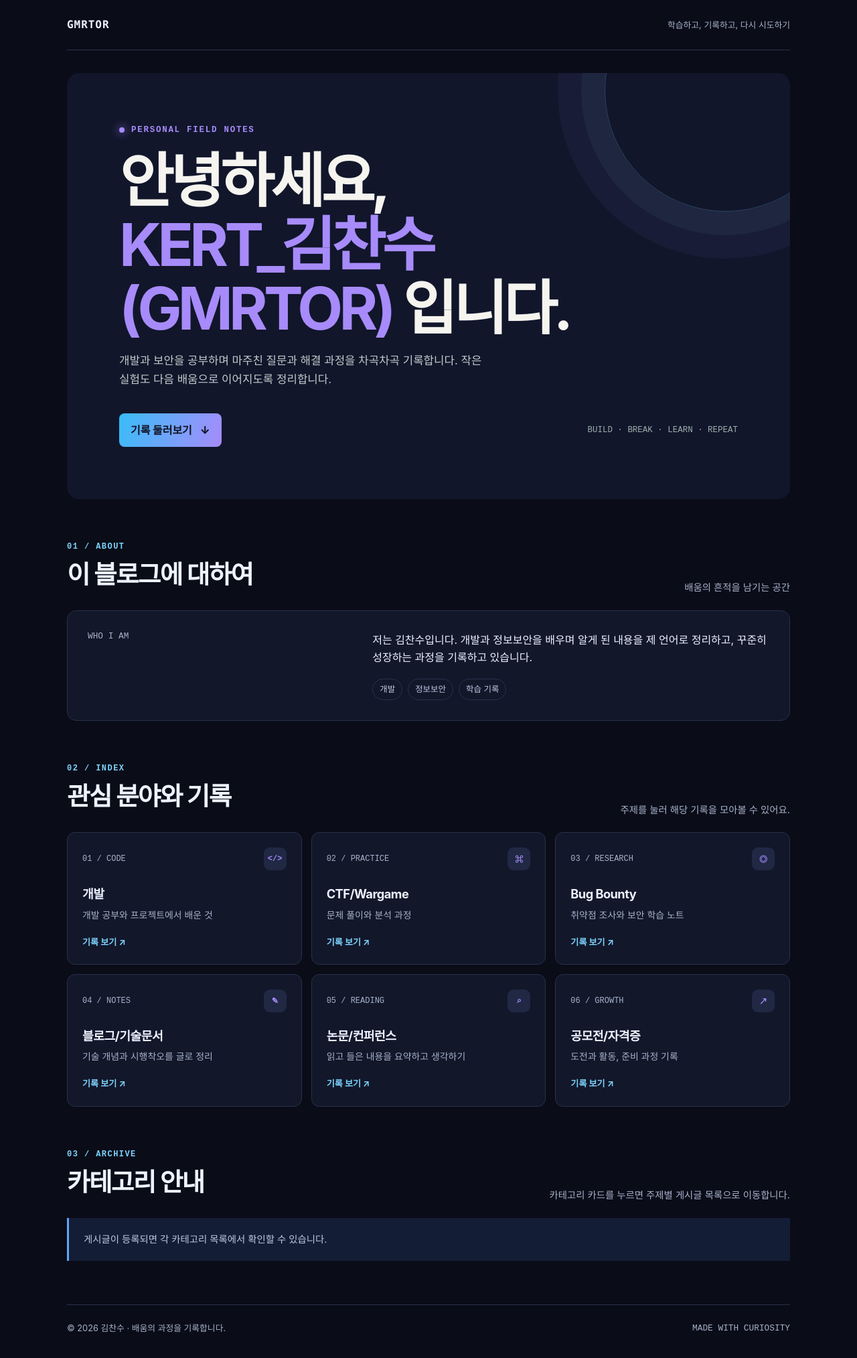
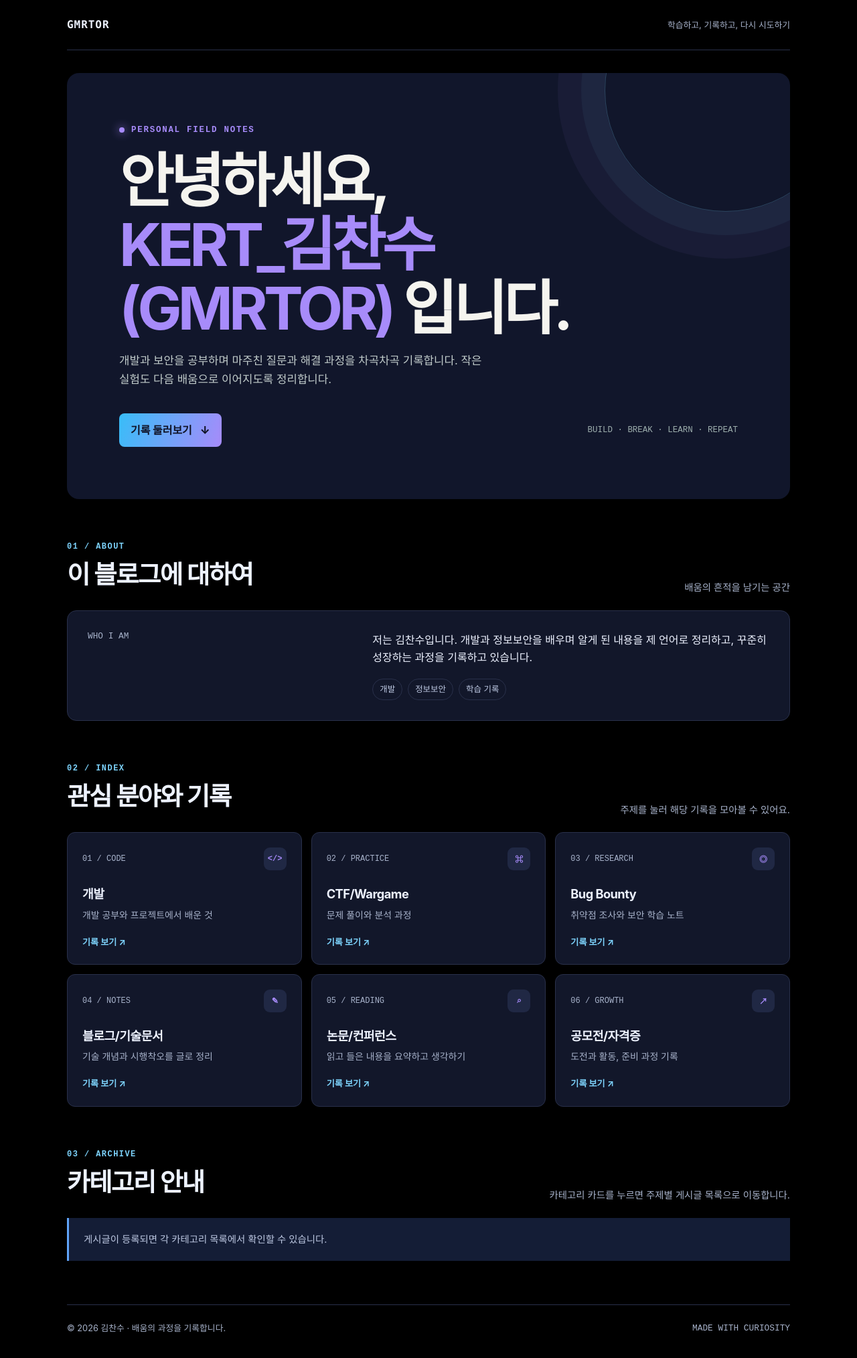
Before and after one commit to chansu8472-cpu/chansu8472-cpu.github.io, a Jekyll site: the page index.html, which Jekyll copies as it is, in a window 1280 px wide. Shown: the whole page at 67% size. Built offline with Jekyll 4.4.1, drawn with Linux system fonts in a browser that asks for light colours.

Commit message:
Set homepage background to OLED black

```diff
--- a/index.html
+++ b/index.html
@@ -4,10 +4,10 @@
   <meta charset="utf-8">
   <meta name="viewport" content="width=device-width, initial-scale=1">
   <meta name="description" content="김찬수의 개발과 보안 학습 기록">
-  <meta name="theme-color" content="#0a0c18">
+  <meta name="theme-color" content="#000000">
   <title>김찬수 | Field Notes</title>
   <style>
-    :root { color-scheme: dark; --ink:#edf2ff; --muted:#a7b2ca; --paper:#0a0c18; --card:#12172a; --line:#29304a; --green:#a78bfa; --deep:#11162b; }
+    :root { color-scheme: dark; --ink:#edf2ff; --muted:#a7b2ca; --paper:#000000; --card:#12172a; --line:#29304a; --green:#a78bfa; --deep:#11162b; }
     * { box-sizing:border-box; }
     html { scroll-behavior:smooth; }
     body { margin:0; background:var(--paper); color:var(--ink); font-family:Inter, Pretendard, "Noto Sans KR", system-ui, sans-serif; line-height:1.65; }
```
